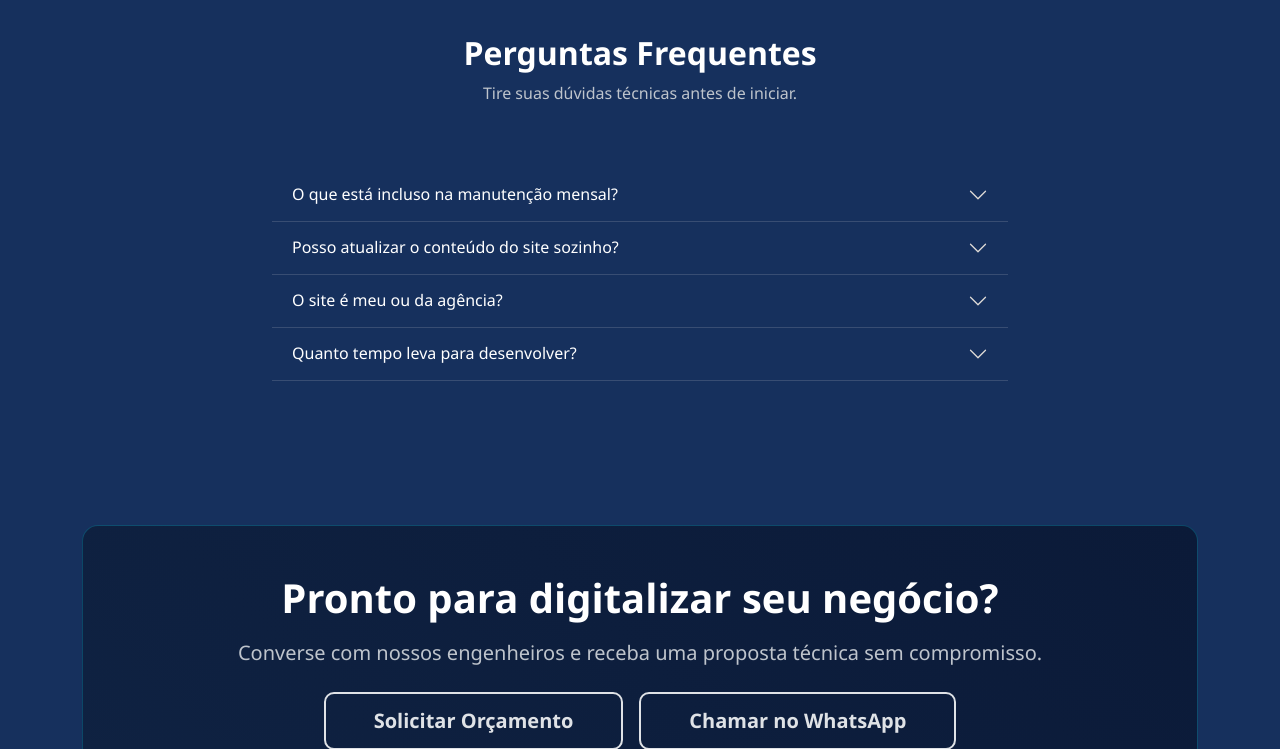
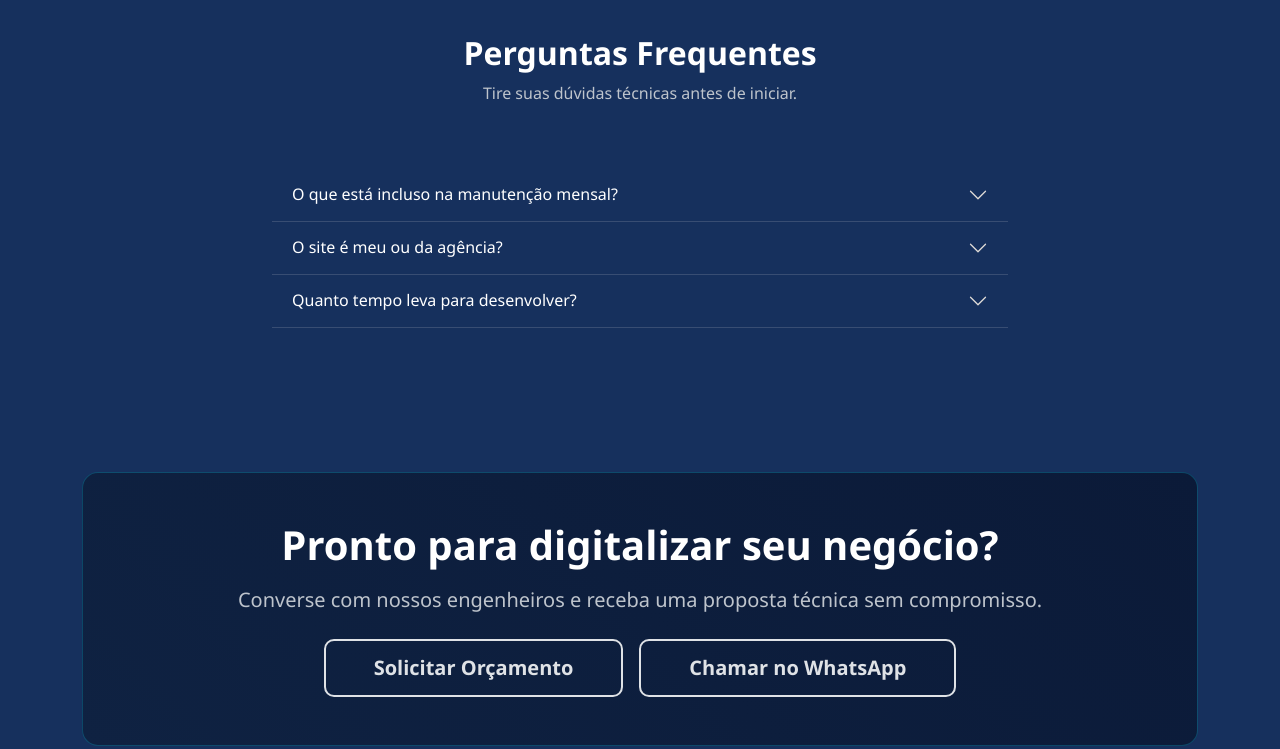
Before and after one commit to merlosolucoes-hub/merlo-digital, a Flask app: page /servicos in a window 1280 px wide. Shown: the part 3901-4650 px from the top of the page. Run offline with Flask 3, Linux system fonts and the light colour scheme.

Commit message:
servicos.html

```diff
--- a/templates/servicos.html
+++ b/templates/servicos.html
@@ -333,20 +333,7 @@
                             </h2>
                             <div id="q1" class="accordion-collapse collapse" data-bs-parent="#faqServices">
                                 <div class="accordion-body text-muted">
-                                    Nossa manutenção opcional (R$ 50/mês) é um seguro de vida para seu site. Inclui hospedagem cloud de alta performance, certificado SSL (https), monitoramento 24/7 contra quedas e acesso aos relatórios do Merlô Tracking.
-                                </div>
-                            </div>
-                        </div>
-
-                        <div class="accordion-item bg-transparent border-bottom border-secondary">
-                            <h2 class="accordion-header">
-                                <button class="accordion-button collapsed bg-transparent text-white shadow-none" type="button" data-bs-toggle="collapse" data-bs-target="#q2">
-                                    Posso atualizar o conteúdo do site sozinho?
-                                </button>
-                            </h2>
-                            <div id="q2" class="accordion-collapse collapse" data-bs-parent="#faqServices">
-                                <div class="accordion-body text-muted">
-                                    Sim! Nos planos "Standard Plus" e "Sistemas", integramos o site com o Google Sheets ou um Painel Administrativo Próprio. Você altera um texto ou preço na planilha e o site atualiza instantaneamente. Sem necessidade de saber programação.
+                                    Nossa manutenção opcional (R$ 70/mês) é um seguro de vida para seu site. Inclui hospedagem cloud de alta performance, certificado SSL (https), monitoramento 24/7 contra quedas e acesso aos relatórios do Merlô Tracking.
                                 </div>
                             </div>
                         </div>
```
